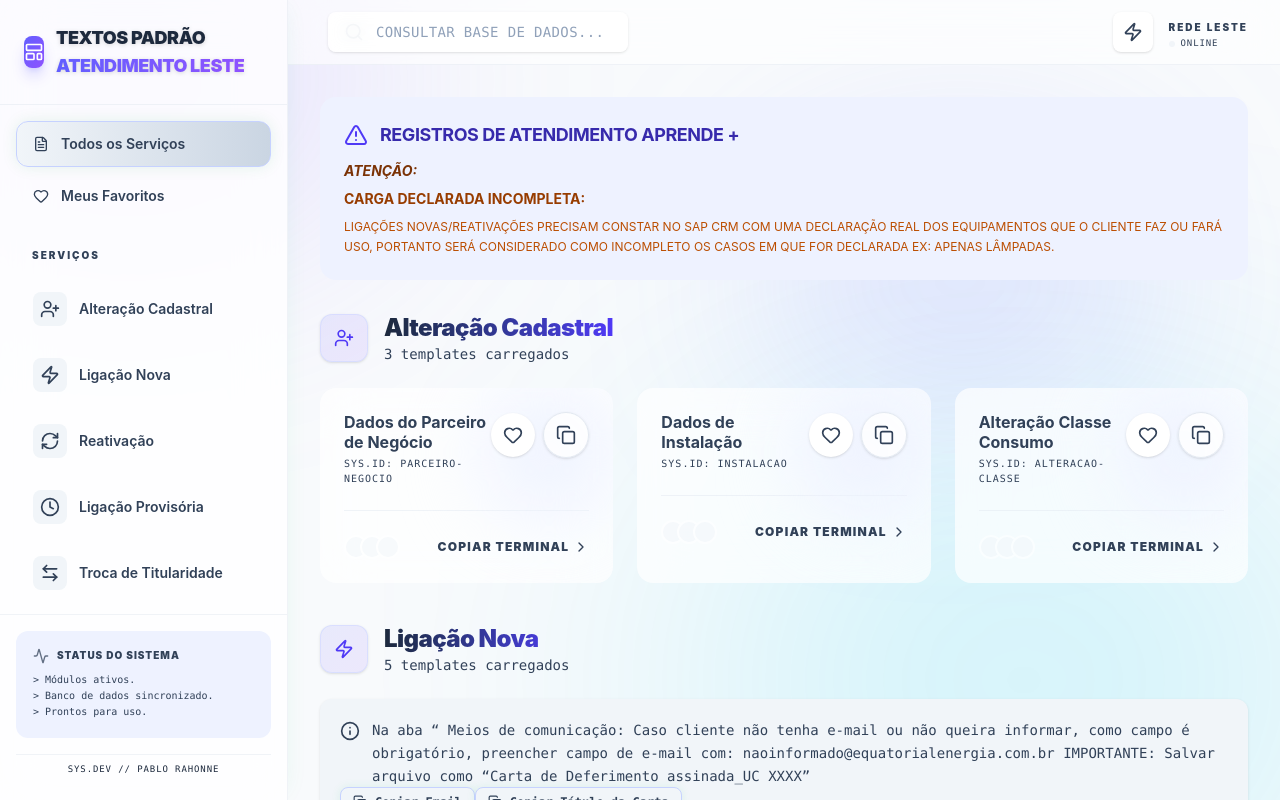
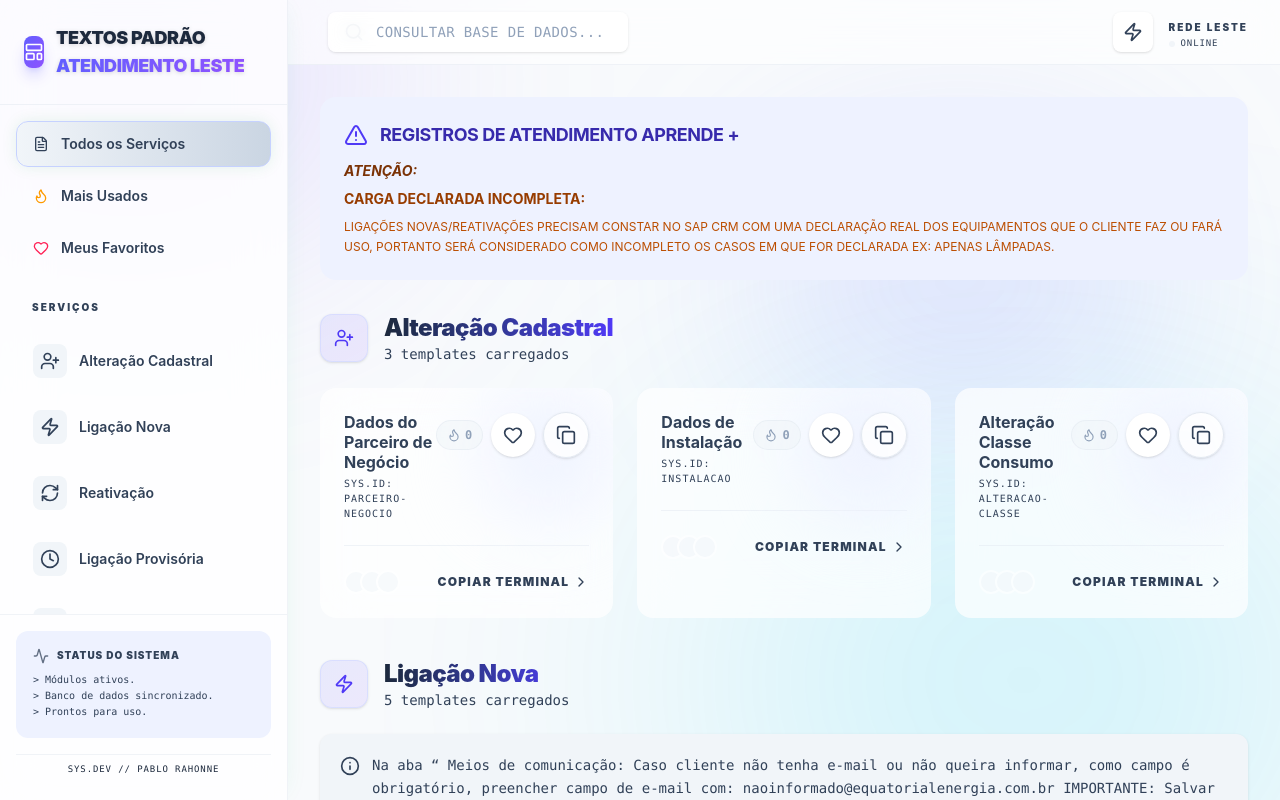
Before and after one commit to Rahonne08/TEXTOS-PADRAO, a Next.js app: page / in a window 1280 px wide. Built offline with nearby package versions, Linux system fonts and the light colour scheme.

Commit message:
feat: track and persist template usage counts
Add state management for template usage statistics and update initialization logic to load counts from localStorage.

```diff
--- a/app/page.tsx
+++ b/app/page.tsx
@@ -32,7 +32,10 @@ import {
   X,
   Info,
   Heart,
-  Star, LayoutTemplate
+  Star,
+  LayoutTemplate,
+  Flame,
+  TrendingUp
 } from 'lucide-react';
 import { clsx, type ClassValue } from 'clsx';
 import { twMerge } from 'tailwind-merge';
@@ -700,6 +703,7 @@ export default function TemplateGenerator() {
   const [expandedTemplates, setExpandedTemplates] = useState<string[]>([]);
   const [favorites, setFavorites] = useState<string[]>([]);
   const [pinnedCategories, setPinnedCategories] = useState<string[]>([]);
+  const [usageCounts, setUsageCounts] = useState<Record<string, number>>({});
   const [isSidebarOpen, setIsSidebarOpen] = useState(false);
   const [theme, setTheme] = useState<'light' | 'dark'>('light');
   const [mounted, setMounted] = useState(false);
@@ -711,7 +715,7 @@ export default function TemplateGenerator() {
     );
   };
 
-  // Load theme and favorites from localStorage on mount
+  // Load theme, favorites, pinned categories, and usage counts from localStorage on mount
   useEffect(() => {
     const initData = () => {
       try {
@@ -730,6 +734,11 @@ export default function TemplateGenerator() {
         const savedPinned = localStorage.getItem('pinnedCategories');
         if (savedPinned) {
           setPinnedCategories(JSON.parse(savedPinned));
+        }
+
+        const savedUsage = localStorage.getItem('templateUsageCounts');
+        if (savedUsage) {
+          setUsageCounts(JSON.parse(savedUsage));
         }
       } catch (e) {
         console.warn('localStorage access failed. Ensure cookies/storage are allowed if using iframe.', e);
@@ -757,6 +766,14 @@ export default function TemplateGenerator() {
       localStorage.setItem('pinnedCategories', JSON.stringify(pinnedCategories));
     } catch (e) {}
   }, [pinnedCategories, mounted]);
+
+  // Update localStorage when usageCounts change
+  useEffect(() => {
+    if (!mounted) return;
+    try {
+      localStorage.setItem('templateUsageCounts', JSON.stringify(usageCounts));
+    } catch (e) {}
+  }, [usageCounts, mounted]);
 
   // Update localStorage and document class when theme changes
   useEffect(() => {
@@ -815,12 +832,34 @@ export default function TemplateGenerator() {
         id: 'favorites',
         name: 'Meus Favoritos',
         icon: <Heart className="w-5 h-5 fill-rose-500 text-rose-500" />,
+        info: favoriteTemplates.length === 0 ? 'Você ainda não adicionou nenhum template aos favoritos. Clique no ícone de coração em qualquer template para favoritá-lo.' : undefined,
         templates: processTemplates(favoriteTemplates).filter(template =>
           !searchQuery ||
           template.title.toLowerCase().includes(searchQuery.toLowerCase()) ||
           template.content.toLowerCase().includes(searchQuery.toLowerCase())
         )
-      } as Category].filter(cat => cat.templates.length > 0);
+      } as Category];
+    }
+
+    if (selectedCategory === 'most-used') {
+      const allTemplates = SERVICE_CATEGORIES.flatMap(cat => cat.templates);
+      const usedTemplates = allTemplates
+        .filter(t => (usageCounts[t.id] || 0) > 0)
+        .sort((a, b) => (usageCounts[b.id] || 0) - (usageCounts[a.id] || 0));
+
+      return [{
+        id: 'most-used',
+        name: 'Templates Mais Usados',
+        icon: <Flame className="w-5 h-5 text-amber-500 fill-amber-500/20" />,
+        info: usedTemplates.length === 0
+          ? 'Nenhum template foi utilizado ainda. Copie qualquer template no sistema para contabilizar o uso e ver o ranking aqui.'
+          : `Exibindo ${usedTemplates.length} ${usedTemplates.length === 1 ? 'template utilizado' : 'templates utilizados'} ordenados pela quantidade de cópias.`,
+        templates: processTemplates(usedTemplates).filter(template =>
+          !searchQuery ||
+          template.title.toLowerCase().includes(searchQuery.toLowerCase()) ||
+          template.content.toLowerCase().includes(searchQuery.toLowerCase())
+        )
+      } as Category];
     }
 
     const categories = SERVICE_CATEGORIES.map(cat => ({
@@ -838,7 +877,7 @@ export default function TemplateGenerator() {
         template.content.toLowerCase().includes(searchQuery.toLowerCase())
       )
     })).filter(category => category.templates.length > 0);
-  }, [searchQuery, favorites, selectedCategory, mounted]);
+  }, [searchQuery, favorites, selectedCategory, usageCounts, mounted]);
 
   const handleCopy = async (text: string, id: string) => {
     let success = false;
@@ -868,6 +907,12 @@ export default function TemplateGenerator() {
 
       if (success) {
         setCopiedId(id);
+        if (id !== 'email-copy' && id !== 'title-copy') {
+          setUsageCounts(prev => ({
+            ...prev,
+            [id]: (prev[id] || 0) + 1
+          }));
+        }
         setToast({ message: 'Texto copiado para a área de transferência', type: 'success' });
         setTimeout(() => setCopiedId(null), 2000);
         setTimeout(() => setToast(null), 3000);
@@ -946,7 +991,25 @@ export default function TemplateGenerator() {
               )}
             >
               <FileText className="w-4 h-4" />
-              Todos os Serviços
+              <span className="flex-1 text-left">Todos os Serviços</span>
+            </button>
+
+            <button
+              onClick={() => handleCategorySelect('most-used')}
+              className={cn(
+                "w-full flex items-center gap-3 px-4 py-3 rounded-xl text-sm font-semibold transition-all border border-transparent",
+                selectedCategory === 'most-used'
+                  ? "bg-amber-100/80 dark:bg-amber-950/40 text-amber-900 dark:text-amber-200 border-amber-300 dark:border-amber-700/50 shadow-[0_0_15px_rgba(245,158,11,0.15)]"
+                  : "text-slate-700 dark:text-slate-200 hover:bg-amber-50/60 dark:hover:bg-amber-950/20 hover:text-amber-700 dark:hover:text-amber-300 hover:border-amber-200/40 dark:hover:border-amber-800/30"
+              )}
+            >
+              <Flame className={cn("w-4 h-4 text-amber-500", selectedCategory === 'most-used' && "fill-amber-500/30")} />
+              <span className="flex-1 text-left">Mais Usados</span>
+              {mounted && Object.values(usageCounts).reduce((a, b) => a + b, 0) > 0 && (
+                <span className="text-[10px] font-mono px-2 py-0.5 rounded-full bg-amber-200/80 dark:bg-amber-900/60 text-amber-900 dark:text-amber-200 border border-amber-300 dark:border-amber-700 font-bold">
+                  {Object.values(usageCounts).reduce((a, b) => a + b, 0)}
+                </span>
+              )}
             </button>
 
             <button
@@ -958,8 +1021,13 @@ export default function TemplateGenerator() {
                   : "text-slate-700 dark:text-slate-200 hover:bg-slate-50 dark:hover:bg-slate-100 dark:bg-slate-900/20 hover:text-slate-700 dark:text-slate-200 dark:hover:text-slate-700 dark:text-slate-200 dark:hover:border-indigo-300 dark:border-indigo-700/20"
               )}
             >
-              <Heart className={cn("w-4 h-4", selectedCategory === 'favorites' && "fill-current")} />
-              Meus Favoritos
+              <Heart className={cn("w-4 h-4 text-rose-500", selectedCategory === 'favorites' && "fill-current")} />
+              <span className="flex-1 text-left">Meus Favoritos</span>
+              {mounted && favorites.length > 0 && (
+                <span className="text-[10px] font-mono px-2 py-0.5 rounded-full bg-rose-100 dark:bg-rose-950/60 text-rose-700 dark:text-rose-300 border border-rose-200 dark:border-rose-800 font-bold">
+                  {favorites.length}
+                </span>
+              )}
             </button>
 
             <div className="pt-4 pb-2 px-4">
@@ -1192,6 +1260,21 @@ export default function TemplateGenerator() {
                   )}
 
 
+                  {category.templates.length === 0 ? (
+                    <div className="bg-white/60 dark:bg-slate-900/30 border border-dashed border-indigo-200 dark:border-indigo-800/40 rounded-2xl p-10 text-center flex flex-col items-center justify-center">
+                      <div className="w-12 h-12 rounded-xl bg-amber-50 dark:bg-amber-950/30 text-amber-500 flex items-center justify-center mb-3">
+                        {category.id === 'favorites' ? <Heart className="w-6 h-6 text-rose-500" /> : <Flame className="w-6 h-6 text-amber-500" />}
+                      </div>
+                      <h3 className="text-base font-bold text-slate-800 dark:text-slate-200">
+                        {category.id === 'favorites' ? 'Nenhum favorito adicionado' : 'Nenhum template utilizado ainda'}
+                      </h3>
+                      <p className="text-xs text-slate-500 dark:text-slate-400 mt-1 max-w-md">
+                        {category.id === 'favorites'
+                          ? 'Clique no ícone de coração em qualquer template para adicioná-lo aos seus favoritos.'
+                          : 'Conforme você copiar e utilizar os templates no sistema, eles aparecerão ordenados por frequência de uso aqui.'}
+                      </p>
+                    </div>
+                  ) : (
                     <div className="grid grid-cols-1 md:grid-cols-2 xl:grid-cols-3 gap-6">
                       {category.templates.map((template) => (
                         <motion.div
@@ -1211,6 +1294,19 @@ export default function TemplateGenerator() {
                               <span className="text-[10px] font-mono text-slate-700 dark:text-slate-200 dark:text-white uppercase tracking-widest block mt-1">SYS.ID: {template.id}</span>
                             </div>
                             <div className="flex items-center gap-2">
+                              {/* Contador de Utilizações */}
+                              <Tooltip text={`${usageCounts[template.id] || 0} ${(usageCounts[template.id] || 0) === 1 ? 'uso registrado' : 'usos registrados'}`}>
+                                <div className={cn(
+                                  "flex items-center gap-1 px-2.5 py-1.5 rounded-full text-xs font-mono font-bold transition-all border",
+                                  (usageCounts[template.id] || 0) > 0
+                                    ? "bg-amber-50/80 dark:bg-amber-950/40 text-amber-800 dark:text-amber-300 border-amber-200/80 dark:border-amber-800/60 shadow-xs"
+                                    : "bg-slate-100/60 dark:bg-slate-800/30 text-slate-400 dark:text-slate-500 border-slate-200/50 dark:border-slate-800/50"
+                                )}>
+                                  <Flame className={cn("w-3.5 h-3.5", (usageCounts[template.id] || 0) > 0 ? "text-amber-500 fill-amber-500/30" : "text-slate-400 dark:text-slate-500")} />
+                                  <span>{usageCounts[template.id] || 0}</span>
+                                </div>
+                              </Tooltip>
+
                               <Tooltip text={favorites.includes(template.id) ? "Remover dos Favoritos" : "Adicionar aos Favoritos"}>
                                 <button
                                   onClick={(e) => toggleFavorite(template.id, e)}
@@ -1284,6 +1380,7 @@ export default function TemplateGenerator() {
                         </motion.div>
                       ))}
                     </div>
+                  )}
 
                   {category.showNegotiationTable && <NegotiationTable />}
                 </motion.section>
```
Lines whose indentation alone changed are shown as unchanged.
